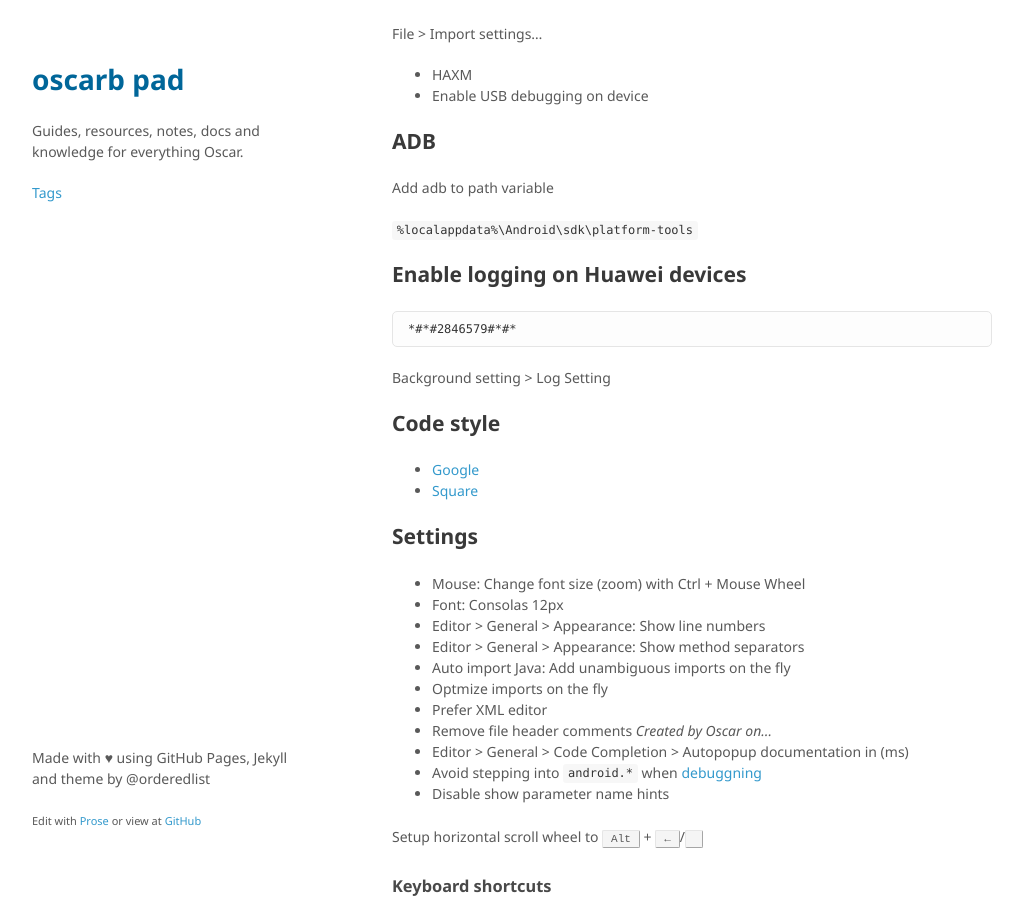
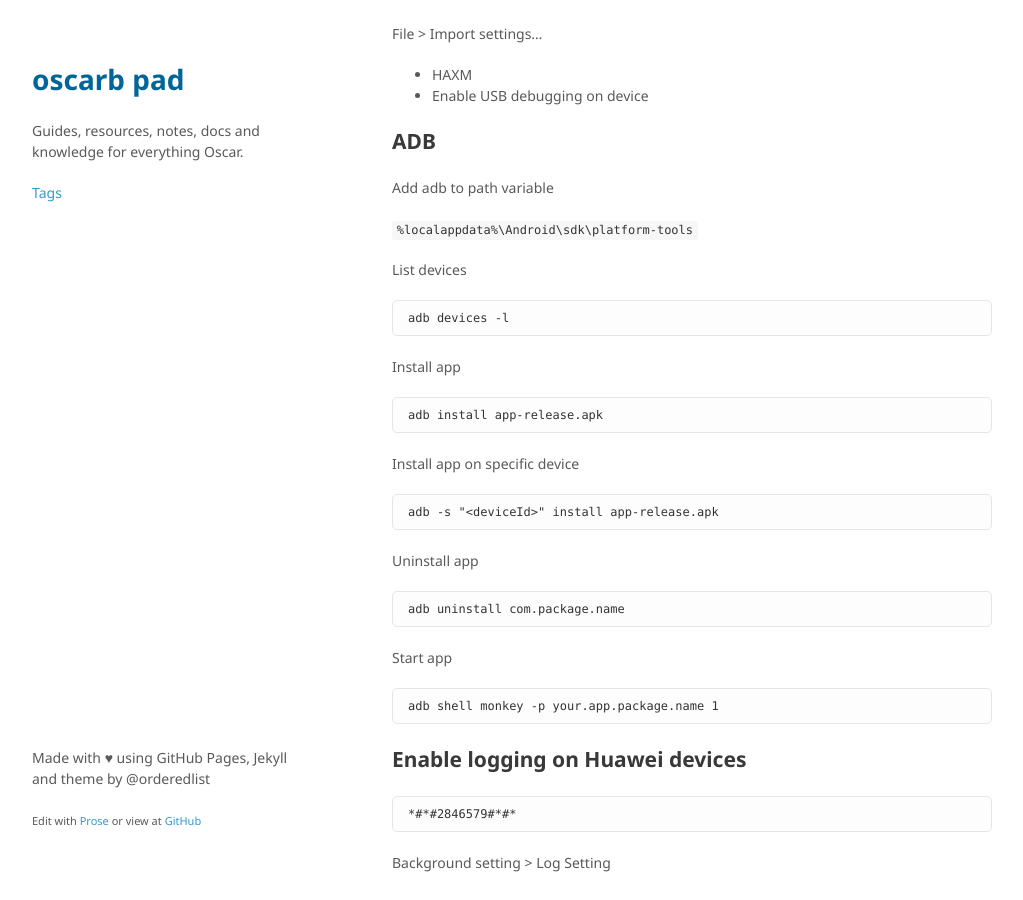
Before and after one commit to oscarb/pad, a Jekyll site: the page built from _docs/android-studio.md, in a window 1280 px wide and 900 px high, scrolled down 692 px. Shown: the whole window, without its empty margins (128-1151 px from the left). Built offline with Jekyll 4.4.1, drawn with Linux system fonts in a browser that asks for light colours; some web fonts are replaced.

Commit message:
Update android-studio.md

````diff
--- a/_docs/android-studio.md
+++ b/_docs/android-studio.md
@@ -44,6 +44,32 @@ File > Import settings...
 Add adb to path variable
 
 `%localappdata%\Android\sdk\platform-tools`
+
+List devices
+```
+adb devices -l
+```
+
+Install app
+```
+adb install app-release.apk
+```
+
+Install app on specific device
+```
+adb -s "<deviceId>" install app-release.apk
+```
+
+Uninstall app
+```
+adb uninstall com.package.name
+```
+
+Start app
+```
+adb shell monkey -p your.app.package.name 1
+```
+
 
 ## Enable logging on Huawei devices
 
````
